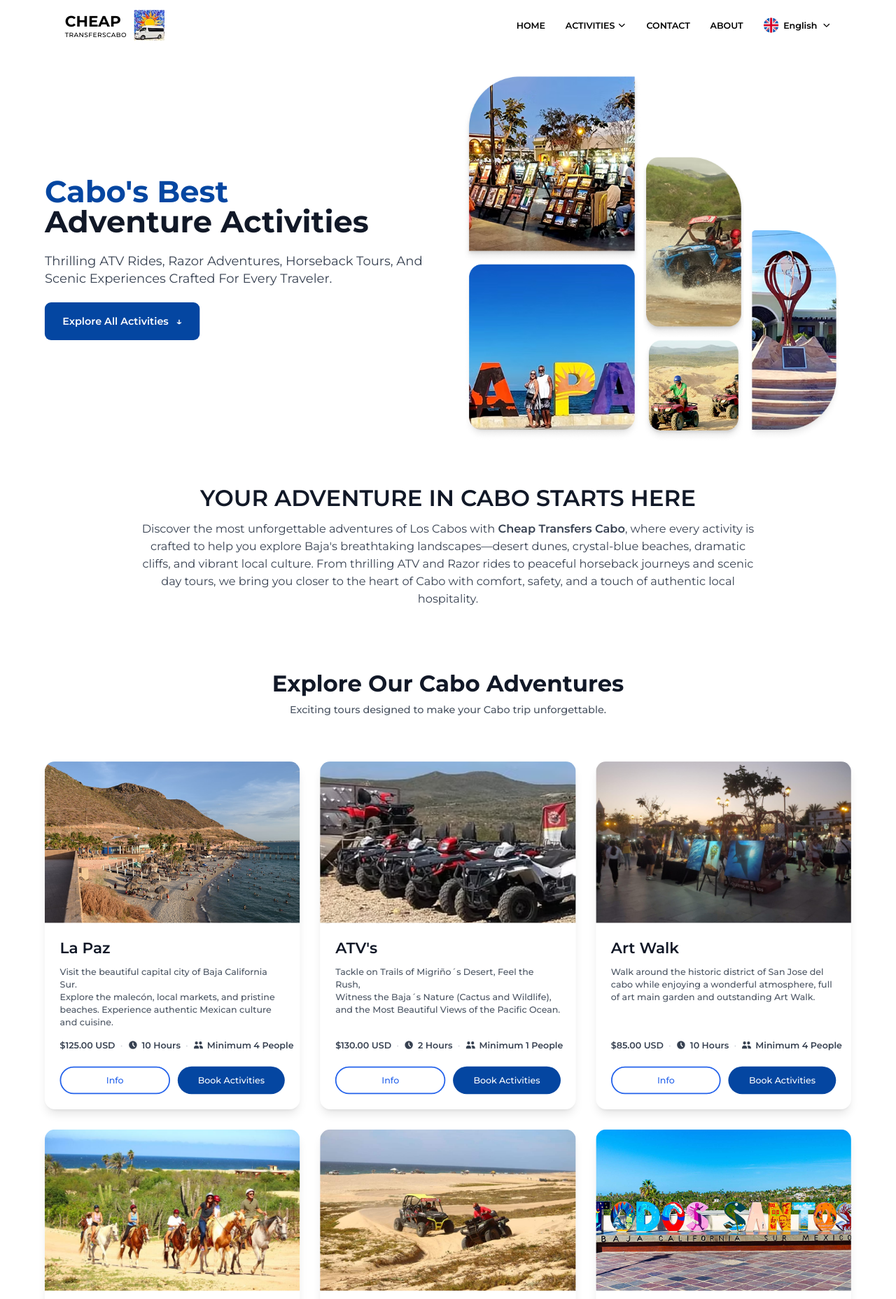
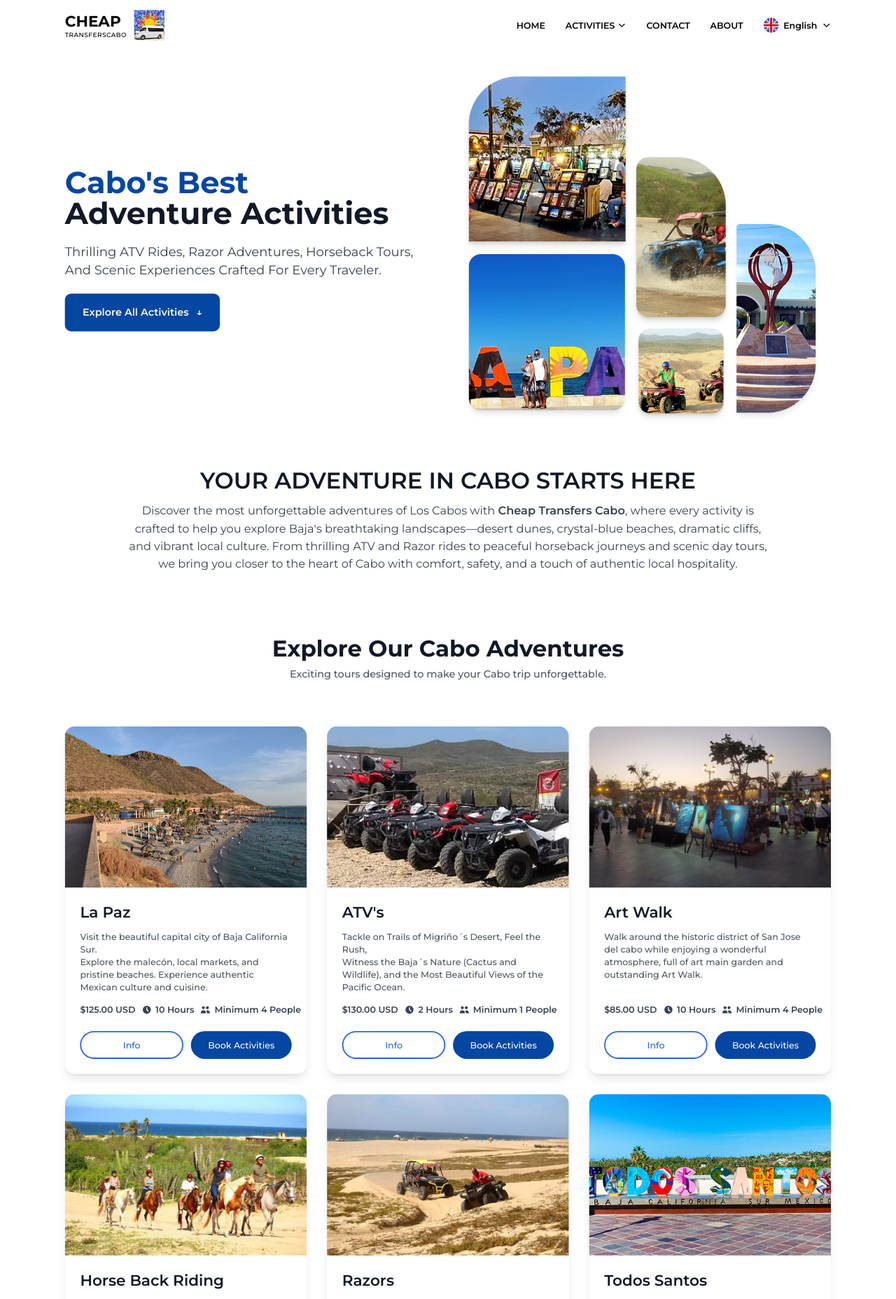
Before and after one commit to Nikhilthapa/transfercabo, a Next.js app: page /activity in a window 1280 px wide. Shown: the top 1856 px of the page at 70% size. Built offline with nearby package versions, Linux system fonts and the light colour scheme.

Commit message:
update all activity page

```diff
--- a/app/activity/page.tsx
+++ b/app/activity/page.tsx
@@ -111,8 +111,8 @@ export default function ActivityPage() {
       <Navigation />
 
       {/* Hero Section */}
-      <section className="relative px-4 mb-[70px] mt-[40px]" style={{ backgroundColor: '#ffffff' }}>
-        <div className="container mx-auto max-w-7xl">
+      <section className="relative mb-[70px] mt-[40px]" style={{ backgroundColor: '#ffffff' }}>
+        <div className="container mx-auto px-4 md:px-8 max-w-7xl">
           <div className="grid md:grid-cols-2 gap-8 md:gap-12 items-center">
             {/* Left Content */}
             <div className="space-y-4 md:space-y-6">
@@ -216,24 +216,24 @@ export default function ActivityPage() {
       </section>
 
       {/* About Section */}
-      <section className="px-4 mb-[100px]" style={{ backgroundColor: '#ffffff' }}>
-        <div className="container mx-auto max-w-6xl text-center">
-          <h2 className="text-2xl md:text-3xl lg:text-4xl font-montserrat font-semibold text-gray-900 mb-[15px] px-4">
+      <section className="mb-[100px]" style={{ backgroundColor: '#ffffff' }}>
+        <div className="container mx-auto px-4 md:px-8 max-w-6xl text-center">
+          <h2 className="text-2xl md:text-3xl lg:text-4xl font-montserrat font-semibold text-gray-900 mb-[15px]">
             YOUR ADVENTURE IN CABO STARTS HERE
           </h2>
-          <p className="text-base md:text-lg font-montserrat font-mixed text-gray-700 max-w-5xl mx-auto leading-relaxed px-4">
+          <p className="text-base md:text-lg font-montserrat font-mixed text-gray-700 max-w-5xl mx-auto leading-relaxed">
             Discover the most unforgettable adventures of Los Cabos with <span className="font-montserrat font-semibold">Cheap Transfers Cabo</span>, where every activity is crafted to help you explore Baja's breathtaking landscapes—desert dunes, crystal-blue beaches, dramatic cliffs, and vibrant local culture. From thrilling ATV and Razor rides to peaceful horseback journeys and scenic day tours, we bring you closer to the heart of Cabo with comfort, safety, and a touch of authentic local hospitality.
           </p>
         </div>
       </section>
 
       {/* Activities Grid */}
-      <section id="activities" className=" px-4" style={{ backgroundColor: '#ffffff' }}>
-        <div className="container mx-auto max-w-7xl">
-          <h2 className="text-2xl md:text-3xl lg:text-4xl font-montserrat font-bold text-center text-gray-900 mb-[10px] px-4">
+      <section id="activities" style={{ backgroundColor: '#ffffff' }}>
+        <div className="container mx-auto px-4 md:px-8 max-w-7xl">
+          <h2 className="text-2xl md:text-3xl lg:text-4xl font-montserrat font-bold text-center text-gray-900 mb-[10px]">
             Explore Our Cabo Adventures
           </h2>
-          <p className="text-center font-montserrat font-medium text-gray-600 mb-[70px] text-sm md:text-base px-4">
+          <p className="text-center font-montserrat font-medium text-gray-600 mb-[70px] text-sm md:text-base">
             Exciting tours designed to make your Cabo trip unforgettable.
           </p>
 
@@ -273,16 +273,16 @@ export default function ActivityPage() {
                   {/* Details and Buttons Container */}
                   <div className="mt-auto flex flex-col">
                     {/* Activity Details */}
-                    <div className="flex items-center gap-2 text-[11px] md:text-sm text-gray-700 mb-4 md:mb-6 flex-wrap md:flex-nowrap">
+                    <div className="flex items-center gap-2.5 text-[11px] md:text-sm text-gray-700 mb-4 md:mb-6 flex-wrap md:flex-nowrap">
                       <span className="font-montserrat font-semibold whitespace-nowrap">{activity.price}</span>
-                      <span className="text-gray-300">•</span>
+                      {/* <span className="text-gray-300">•</span> */}
                       <div className="flex items-center gap-1.5 whitespace-nowrap">
                         <svg className="w-3 h-3 md:w-4 md:h-4 shrink-0" fill="currentColor" viewBox="0 0 20 20" aria-hidden="true">
                           <path fillRule="evenodd" d="M10 18a8 8 0 100-16 8 8 0 000 16zm1-12a1 1 0 10-2 0v4a1 1 0 00.293.707l2.828 2.829a1 1 0 101.415-1.415L11 9.586V6z" clipRule="evenodd" />
                         </svg>
                         <span className="font-montserrat font-semibold">{activity.duration}</span>
                       </div>
-                      <span className="text-gray-300">•</span>
+                      {/* <span className="text-gray-300">•</span> */}
                       <div className="flex items-center gap-1.5 whitespace-nowrap">
                         <svg className="w-3 h-3 md:w-4 md:h-4 shrink-0" fill="currentColor" viewBox="0 0 20 20" aria-hidden="true">
                           <path d="M9 6a3 3 0 11-6 0 3 3 0 016 0zM17 6a3 3 0 11-6 0 3 3 0 016 0zM12.93 17c.046-.327.07-.66.07-1a6.97 6.97 0 00-1.5-4.33A5 5 0 0119 16v1h-6.07zM6 11a5 5 0 015 5v1H1v-1a5 5 0 015-5z" />
```
